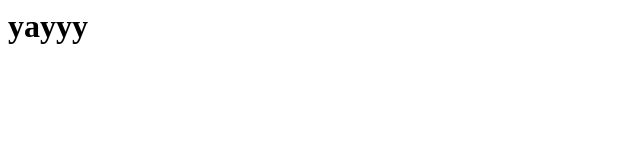
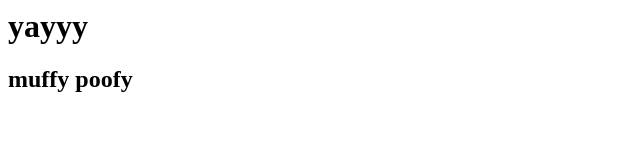
Before and after one commit to purva-chakkarwar/webTest, a plain HTML site: page index.html in a window 1280 px wide. Shown: the whole page, without its empty margins (0-640 px from the left). Drawn offline with Linux system fonts and the light colour scheme.

Commit message:
modified index

```diff
--- a/index.html
+++ b/index.html
@@ -1 +1,2 @@
 <h1>yayyy</h1>
+<h2>muffy poofy</h2>
```
